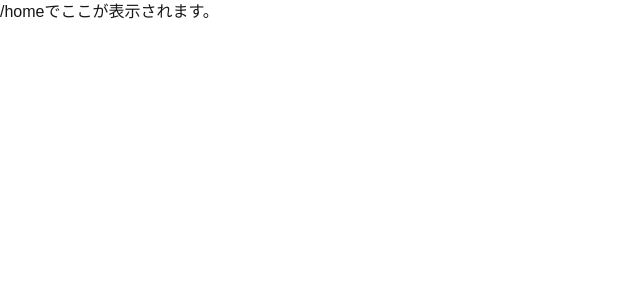
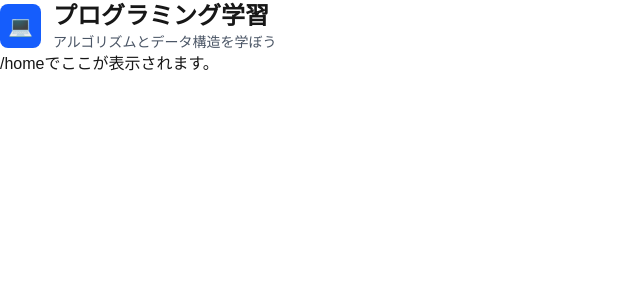
Before and after one commit to KinuGra/is-seminar-algostep, a Next.js app: page /home in a window 1280 px wide. Shown: the top 300 px of the page, without its empty margins (0-640 px from the left). Built offline with nearby package versions, Linux system fonts and the light colour scheme.

Commit message:
add: HomeHeaderの作成

```diff
--- /dev/null
+++ b/src/app/home/components/HomeHeader.jsx
@@ -0,0 +1,15 @@
+export default function HomeHeader() {
+  return (
+    <>
+      <header>
+        <div className="flex items-center space-x-3">
+          <div className="bg-blue-600 rounded-lg p-2 text-xl">💻</div>
+          <div>
+            <h1 className="text-2xl font-bold">プログラミング学習</h1>
+            <p className="text-gray-600 text-sm">アルゴリズムとデータ構造を学ぼう</p>
+          </div>
+        </div>
+      </header>
+    </>
+  );
+}
--- a/src/app/home/page.jsx
+++ b/src/app/home/page.jsx
@@ -1,5 +1,12 @@
+import HomeHeader from "./components/HomeHeader";
+
 const Home = () => {
-  return <>/homeでここが表示されます。</>;
+  return (
+  <>
+    <HomeHeader />
+    /homeでここが表示されます。
+  </>
+  );
 };
 
 export default Home;
```
